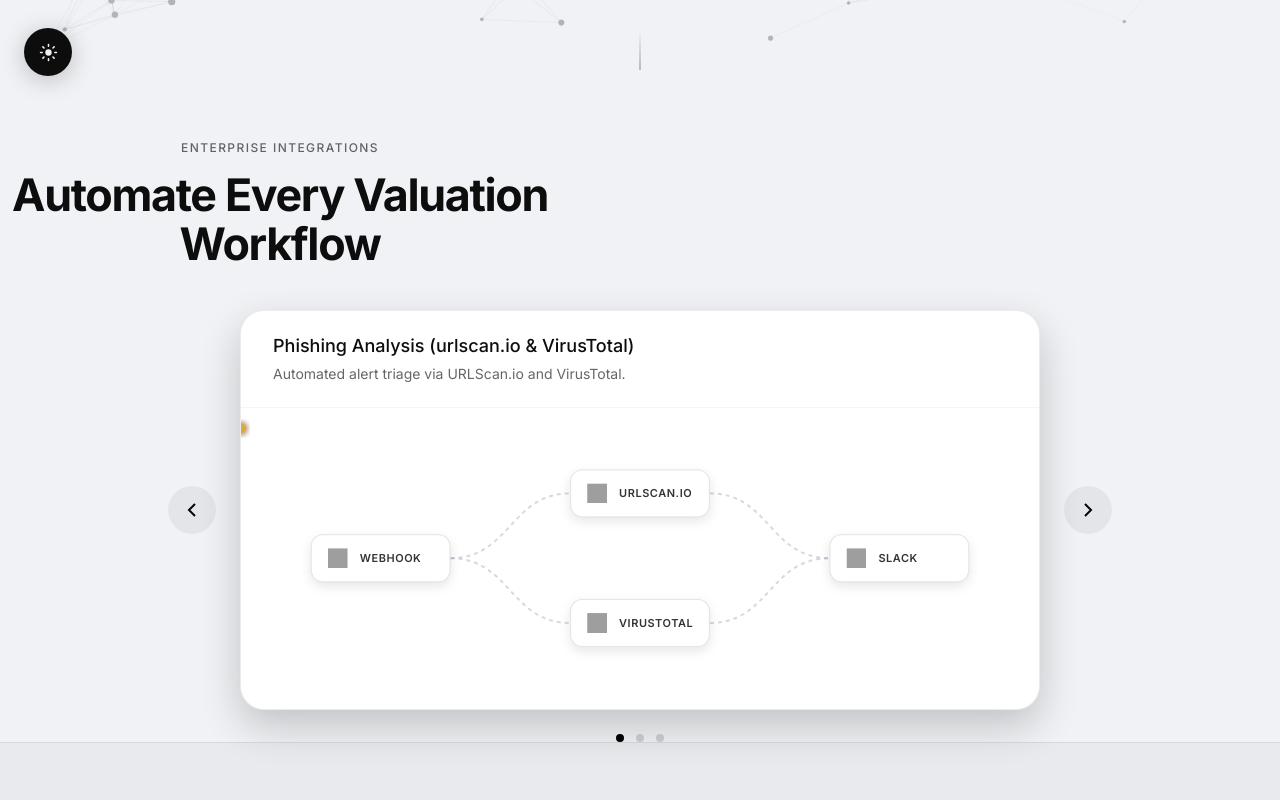
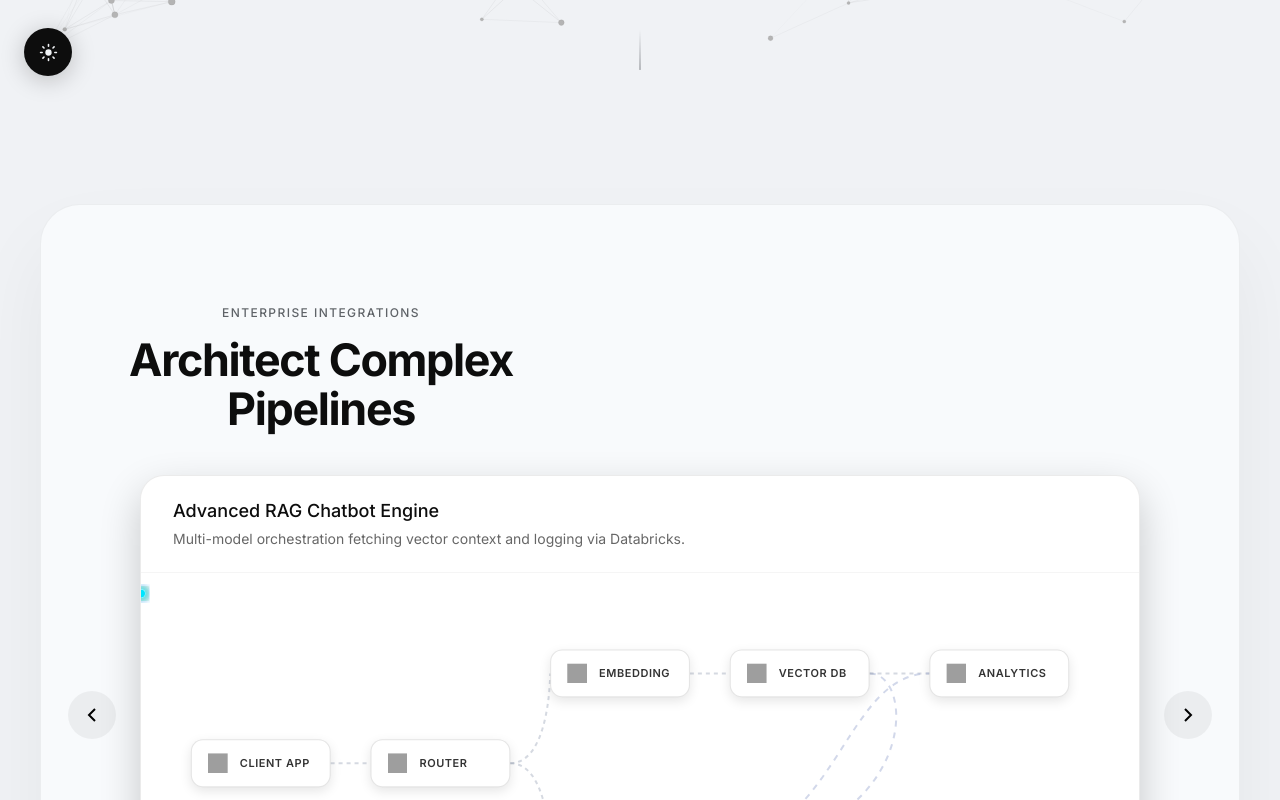
Before and after one commit to SahilShrivastava-Dev/Caratsense, a React (Vite) app: page / in a window 1280 px wide. Shown: the part 700-1500 px from the top of the page. Built offline with nearby package versions, Linux system fonts and the light colour scheme; grey boxes are pictures that could not be loaded; a web font is replaced by a local one.

Commit message:
Final workflow architecture and icon fixes

```diff
--- a/src/App.jsx
+++ b/src/App.jsx
@@ -878,72 +878,101 @@ const Nav = () => {
 };
 
 // ── Workflow Showcase ──────────────────────────────────────────
+// ── Workflow Showcase ──────────────────────────────────────────
 const SCENARIOS = [
   {
     id: "scen-1",
-    label: "Phishing Analysis (urlscan.io & VirusTotal)",
-    description: "Automated alert triage via URLScan.io and VirusTotal.",
+    label: "Advanced RAG Chatbot Engine",
+    description: "Multi-model orchestration fetching vector context and logging via Databricks.",
     nodes: [
-      { id: "n1", label: "Webhook", iconUrl: "https://cdn.simpleicons.org/n8n/FF6D5A", x: 140, y: 130 },
-      { id: "n2", label: "urlscan.io", iconUrl: "https://cdn.simpleicons.org/googlechrome/4285F4", x: 400, y: 65 },
-      { id: "n3", label: "VirusTotal", iconUrl: "https://cdn.simpleicons.org/virustotal/394EFF", x: 400, y: 195 },
-      { id: "n4", label: "Slack", iconUrl: "https://cdn.simpleicons.org/slack/4A154B", x: 660, y: 130 },
+      { id: "n1", label: "Client App", iconUrl: "https://cdn.jsdelivr.net/npm/simple-icons/icons/n8n.svg", x: 120, y: 170 },
+      { id: "n2", label: "Router", iconUrl: "https://cdn.jsdelivr.net/npm/simple-icons/icons/python.svg", x: 300, y: 170 },
+      { id: "n3", label: "Embedding", iconUrl: "https://cdn.jsdelivr.net/npm/simple-icons/icons/openai.svg", x: 480, y: 80 },
+      { id: "n4", label: "Vector DB", iconUrl: "https://cdn.jsdelivr.net/npm/simple-icons/icons/supabase.svg", x: 660, y: 80 },
+      { id: "n5", label: "LLM Core", iconUrl: "https://cdn.jsdelivr.net/npm/simple-icons/icons/claude.svg", x: 480, y: 260 },
+      { id: "n6", label: "Analytics", iconUrl: "https://cdn.jsdelivr.net/npm/simple-icons/icons/databricks.svg", x: 860, y: 80 },
+      { id: "n7", label: "Zendesk", iconUrl: "https://cdn.jsdelivr.net/npm/simple-icons/icons/zendesk.svg", x: 860, y: 260 }
     ],
     paths: [
-      { id: "p1", d: "M 210 130 C 270 130, 270 65, 330 65" },
-      { id: "p2", d: "M 210 130 C 270 130, 270 195, 330 195" },
-      { id: "p3", d: "M 470 65 C 530 65, 530 130, 590 130" },
-      { id: "p4", d: "M 470 195 C 530 195, 530 130, 590 130" }
+      { id: "p1", d: "M 190 170 L 230 170", type: "solid" },
+      { id: "p2", d: "M 370 170 C 410 170, 410 80, 410 80", type: "solid" },
+      { id: "p3", d: "M 370 170 C 410 170, 410 260, 410 260", type: "solid" },
+      { id: "p4", d: "M 550 80 L 590 80", type: "solid" },
+      { id: "p5", d: "M 730 80 C 780 80, 780 260, 550 260", type: "dash" }, /* Context injection */
+      { id: "p6", d: "M 730 80 L 790 80", type: "solid" },
+      { id: "p7", d: "M 550 260 C 700 260, 700 80, 790 80", type: "dash" }, /* Telemetry */
+      { id: "p8", d: "M 550 260 L 790 260", type: "solid" }
     ],
     signals: [
-      { pathId: "p1", delay: 0, dur: 1.5, color: "#a078e6" },
-      { pathId: "p2", delay: 0.2, dur: 1.5, color: "#a078e6" },
-      { pathId: "p3", delay: 1.5, dur: 1.5, color: "#d4af37" },
-      { pathId: "p4", delay: 1.7, dur: 1.5, color: "#d4af37" }
+      { pathId: "p1", delay: 0, dur: 1.0, color: "#00e5ff", type: "dot" },
+      { pathId: "p2", delay: 1.0, dur: 1.0, color: "#a078e6", type: "dot" },
+      { pathId: "p3", delay: 1.0, dur: 1.0, color: "#a078e6", type: "dot" },
+      { pathId: "p4", delay: 2.0, dur: 1.0, color: "#00e5ff", type: "dot" },
+      { pathId: "p5", delay: 2.5, dur: 2.0, color: "#d4af37", type: "stream" },
+      { pathId: "p6", delay: 3.5, dur: 1.5, color: "#ffffff", type: "dot" },
+      { pathId: "p7", delay: 3.0, dur: 1.5, color: "#ffffff", type: "dot" },
+      { pathId: "p8", delay: 4.5, dur: 1.5, color: "#00e5ff", type: "stream" }
     ]
   },
   {
     id: "scen-2",
-    label: "Lead Enrichment",
-    description: "Enrich form submissions using Clearbit before pushing to Salesforce.",
+    label: "Salesforce Invoice Processing",
+    description: "Automate invoice data extraction using AWS Textract and ingest to accounting.",
     nodes: [
-      { id: "n1", label: "Typeform", iconUrl: "https://cdn.simpleicons.org/typeform/111111", x: 120, y: 130 },
-      { id: "n2", label: "Clearbit", iconUrl: "https://cdn.simpleicons.org/clearbit/26B9BA", x: 300, y: 130 },
-      { id: "n3", label: "Salesforce", iconUrl: "https://cdn.simpleicons.org/salesforce/00A1E0", x: 480, y: 130 },
-      { id: "n4", label: "Gmail", iconUrl: "https://cdn.simpleicons.org/gmail/EA4335", x: 660, y: 130 }
+      { id: "n1", label: "Intake", iconUrl: "https://cdn.jsdelivr.net/npm/simple-icons/icons/gmail.svg", x: 120, y: 170 },
+      { id: "n2", label: "Document AI", iconUrl: "https://cdn.jsdelivr.net/npm/simple-icons/icons/amazonaws.svg", x: 300, y: 170 },
+      { id: "n3", label: "Validation", iconUrl: "https://cdn.jsdelivr.net/npm/simple-icons/icons/python.svg", x: 480, y: 170 },
+      { id: "n4", label: "Salesforce", iconUrl: "https://cdn.jsdelivr.net/npm/simple-icons/icons/salesforce.svg", x: 660, y: 80 },
+      { id: "n5", label: "Quickbooks", iconUrl: "https://cdn.jsdelivr.net/npm/simple-icons/icons/quickbooks.svg", x: 660, y: 260 },
+      { id: "n6", label: "Alerting", iconUrl: "https://cdn.jsdelivr.net/npm/simple-icons/icons/slack.svg", x: 860, y: 170 }
     ],
     paths: [
-      { id: "p1", d: "M 190 130 L 230 130" },
-      { id: "p2", d: "M 370 130 L 410 130" },
-      { id: "p3", d: "M 550 130 L 590 130" }
+      { id: "p1", d: "M 190 170 L 230 170", type: "solid" },
+      { id: "p2", d: "M 370 170 L 410 170", type: "solid" },
+      { id: "p3", d: "M 550 170 C 590 170, 590 80, 590 80", type: "solid" },
+      { id: "p4", d: "M 550 170 C 590 170, 590 260, 590 260", type: "solid" },
+      { id: "p5", d: "M 730 80 C 780 80, 780 170, 790 170", type: "dash" },
+      { id: "p6", d: "M 730 260 C 780 260, 780 170, 790 170", type: "dash" }
     ],
     signals: [
-      { pathId: "p1", delay: 0, dur: 1.2, color: "#00e5ff" },
-      { pathId: "p2", delay: 1.2, dur: 1.2, color: "#d4af37" },
-      { pathId: "p3", delay: 2.4, dur: 1.2, color: "#a078e6" }
+      { pathId: "p1", delay: 0, dur: 1.0, color: "#d4af37", type: "dot" },
+      { pathId: "p2", delay: 1.0, dur: 1.5, color: "#00e5ff", type: "dot" },
+      { pathId: "p3", delay: 2.5, dur: 1.0, color: "#a078e6", type: "stream" },
+      { pathId: "p4", delay: 2.5, dur: 1.0, color: "#a078e6", type: "stream" },
+      { pathId: "p5", delay: 3.5, dur: 1.5, color: "#ffffff", type: "dot" },
+      { pathId: "p6", delay: 3.5, dur: 1.5, color: "#ffffff", type: "dot" }
     ]
   },
   {
     id: "scen-3",
-    label: "Automated Onboarding",
-    description: "Provision Jira, Google Workspace, and Teams on Stripe purchase.",
+    label: "Autonomous RPA Agent",
+    description: "Headless browser scraping pipelined directly to Sheets and Jira tracking.",
     nodes: [
-      { id: "n1", label: "Stripe", iconUrl: "https://cdn.simpleicons.org/stripe/008CDD", x: 140, y: 130 },
-      { id: "n2", label: "Jira", iconUrl: "https://cdn.simpleicons.org/jira/0052CC", x: 400, y: 65 },
-      { id: "n3", label: "Workspace", iconUrl: "https://cdn.simpleicons.org/googleworkspace/4285F4", x: 400, y: 195 },
-      { id: "n4", label: "Teams", iconUrl: "https://cdn.simpleicons.org/microsoftteams/6264A7", x: 660, y: 130 }
+      { id: "n1", label: "Scheduler", iconUrl: "https://cdn.jsdelivr.net/npm/simple-icons/icons/n8n.svg", x: 120, y: 170 },
+      { id: "n2", label: "Agent LLM", iconUrl: "https://cdn.jsdelivr.net/npm/simple-icons/icons/claude.svg", x: 300, y: 170 },
+      { id: "n3", label: "Scraper", iconUrl: "https://cdn.jsdelivr.net/npm/simple-icons/icons/robotframework.svg", x: 480, y: 80 },
+      { id: "n4", label: "Processing", iconUrl: "https://cdn.jsdelivr.net/npm/simple-icons/icons/python.svg", x: 480, y: 260 },
+      { id: "n5", label: "Data Sink", iconUrl: "https://cdn.jsdelivr.net/npm/simple-icons/icons/googlesheets.svg", x: 660, y: 80 },
+      { id: "n6", label: "Ticketing", iconUrl: "https://cdn.jsdelivr.net/npm/simple-icons/icons/jira.svg", x: 660, y: 260 },
+      { id: "n7", label: "Reporting", iconUrl: "https://cdn.jsdelivr.net/npm/simple-icons/icons/slack.svg", x: 860, y: 170 }
     ],
     paths: [
-      { id: "p1", d: "M 210 130 C 270 130, 270 65, 330 65" },
-      { id: "p2", d: "M 210 130 C 270 130, 270 195, 330 195" },
-      { id: "p3", d: "M 470 65 C 530 65, 530 130, 590 130" },
-      { id: "p4", d: "M 470 195 C 530 195, 530 130, 590 130" }
+      { id: "p1", d: "M 190 170 L 230 170", type: "solid" },
+      { id: "p2", d: "M 370 170 C 410 170, 410 80, 410 80", type: "solid" },
+      { id: "p3", d: "M 550 80 C 600 80, 600 260, 410 260", type: "dash" },
+      { id: "p4", d: "M 550 80 L 590 80", type: "solid" },
+      { id: "p5", d: "M 550 260 L 590 260", type: "solid" },
+      { id: "p6", d: "M 730 80 C 780 80, 780 170, 790 170", type: "dash" },
+      { id: "p7", d: "M 730 260 C 780 260, 780 170, 790 170", type: "dash" }
     ],
     signals: [
-      { pathId: "p1", delay: 0, dur: 1.5, color: "#d4af37" },
-      { pathId: "p2", delay: 0.2, dur: 1.5, color: "#d4af37" },
-      { pathId: "p3", delay: 1.5, dur: 1.5, color: "#00e5ff" },
-      { pathId: "p4", delay: 1.7, dur: 1.5, color: "#00e5ff" }
+      { pathId: "p1", delay: 0, dur: 1.0, color: "#d4af37", type: "dot" },
+      { pathId: "p2", delay: 1.0, dur: 1.0, color: "#00e5ff", type: "dot" },
+      { pathId: "p3", delay: 2.0, dur: 1.5, color: "#a078e6", type: "stream" },
+      { pathId: "p4", delay: 2.0, dur: 1.0, color: "#00e5ff", type: "stream" },
+      { pathId: "p5", delay: 3.5, dur: 1.0, color: "#ffffff", type: "dot" },
+      { pathId: "p6", delay: 3.0, dur: 1.5, color: "#d4af37", type: "dot" },
+      { pathId: "p7", delay: 4.5, dur: 1.5, color: "#d4af37", type: "dot" }
     ]
   }
 ];
@@ -958,9 +987,10 @@ const WorkflowShowcase = () => {
 
   return (
     <section className="workflows-section" id="workflows">
+       <div className="workflow-animated-container fade-in">
          <div className="section-header" style={{ textAlign: 'center', marginBottom: 40, marginTop: 40 }}>
            <p className="section-label">Enterprise Integrations</p>
-         <h2 className="section-title">Automate Every Valuation Workflow</h2>
+           <h2 className="section-title">Architect Complex Pipelines</h2>
          </div>
 
          <div className="workflow-carousel-wrap">
@@ -975,45 +1005,59 @@ const WorkflowShowcase = () => {
              </div>
 
              <div className="workflow-canvas-wrap">
-             <svg viewBox="0 0 800 260" className="workflow-svg" key={`svg-${scen.id}`}>
+               <svg viewBox="0 0 1000 340" className="workflow-svg" key={`svg-${scen.id}`}>
                  <defs>
                    <filter id={`glow-sig-${scen.id}`} x="-50%" y="-50%" width="200%" height="200%">
-                   <feGaussianBlur stdDeviation="3" result="blur" />
+                     <feGaussianBlur stdDeviation="4" result="blur" />
                      <feComposite in="SourceGraphic" in2="blur" operator="over" />
                    </filter>
-                 {scen.paths.map(p => (
-                   <path key={`def-${p.id}`} id={`${scen.id}-${p.id}`} d={p.d} fill="none" />
-                 ))}
                  </defs>
 
                  {scen.paths.map(p => (
                    <path
                      key={p.id}
+                     id={`${scen.id}-${p.id}`}
                      d={p.d}
-                   stroke="rgba(150, 160, 180, 0.4)"
+                     className={`workflow-path workflow-path-${p.type}`}
+                     stroke={p.type === 'dash' ? "rgba(180, 190, 220, 0.6)" : "rgba(150, 160, 180, 0.4)"}
                      strokeWidth="2"
-                   strokeDasharray="4 4"
                      fill="none"
                    />
                  ))}
 
-               {scen.signals.map((sig, i) => (
-                  <circle key={`sig-${i}`} r="4.5" fill={sig.color} filter={`url(#glow-sig-${scen.id})`}>
+                 {scen.signals.map((sig, i) => {
+                    const renderCircle = (offsetDelay, idxKey, sizeMultiplier) => (
+                      <circle key={`sig-${i}-${idxKey}`} r={4.5 * sizeMultiplier} fill={sig.color} filter={`url(#glow-sig-${scen.id})`}>
                         <animateMotion
                           dur={`${sig.dur}s`}
                           repeatCount="indefinite"
-                      begin={`${sig.delay}s`}
+                          begin={`${sig.delay + offsetDelay}s`}
                         >
                           <mpath href={`#${scen.id}-${sig.pathId}`} />
                         </animateMotion>
                       </circle>
-               ))}
+                    );
+
+                    if (sig.type === 'stream') {
+                      return (
+                        <g key={`stream-${i}`}>
+                          {renderCircle(0, 0, 0.8)}
+                          {renderCircle(0.15, 1, 0.8)}
+                          {renderCircle(0.30, 2, 0.8)}
+                        </g>
+                      );
+                    }
+                    if (sig.type === 'dot') {
+                       return renderCircle(0, 0, 1.0);
+                    }
+                    return null;
+                 })}
 
                  {scen.nodes.map(n => (
                    <foreignObject key={n.id} x={n.x - 70} y={n.y - 24} width="140" height="48" style={{ overflow: 'visible' }}>
                      <div className="workflow-node" xmlns="http://www.w3.org/1999/xhtml">
                        <div className="workflow-node-icon">
-                       <img src={n.iconUrl} alt={n.label} width="20" height="20" style={{ display: 'block' }} />
+                         <img className="workflow-node-logo" src={n.iconUrl} alt={n.label} width="20" height="20" />
                        </div>
                        <div className="workflow-node-label">{n.label}</div>
                      </div>
@@ -1032,6 +1076,7 @@ const WorkflowShowcase = () => {
            {SCENARIOS.map((_, i) => (
              <span key={i} className={`carousel-dot ${i === activeIdx ? 'active' : ''}`} onClick={() => setActiveIdx(i)} />
            ))}
+         </div>
        </div>
     </section>
   );
--- a/src/index.css
+++ b/src/index.css
@@ -412,7 +412,7 @@ body {
 }
 
 .feature-text {
-  /* intentional — layout handled by parent grid */
+  display: block;
 }
 
 .feature-tag {
@@ -769,7 +769,7 @@ body {
 }
 
 .trust-card-text {
-  /* intentional — layout handled by parent flex */
+  display: block;
 }
 
 .trust-card-title {
@@ -1723,9 +1723,42 @@ body, .nav, .hero, section, footer, .pricing-card, .mock-item, .mock-stat,
 /* ── WORKFLOW SCROLLER ── */
 .workflows-section {
   position: relative;
+  width: 100%;
+  padding: 80px 0 120px;
+  background: var(--bg-primary);
+  overflow: hidden;
   z-index: 2;
   margin-top: 24px;
 }
+
+/* Scaling pop-up animation */
+.workflow-animated-container {
+  max-width: 1200px;
+  margin: 0 auto;
+  border-radius: 40px;
+  background: #080a0f;
+  border: 1px solid rgba(255, 255, 255, 0.05);
+  padding: 60px 0;
+  box-shadow: 0 40px 80px rgba(0,0,0,0.4);
+  transform: scale(0.92) translateY(60px);
+  opacity: 0;
+  transition: all 0.8s cubic-bezier(0.2, 0.8, 0.2, 1);
+}
+.workflow-animated-container.visible {
+  transform: scale(1) translateY(0);
+  opacity: 1;
+}
+
+[data-theme="light"] .workflow-animated-container {
+  background: #f8fafc;
+  border: 1px solid rgba(0, 0, 0, 0.05);
+  box-shadow: 0 40px 80px rgba(0,0,0,0.05);
+}
+[data-theme="invert"] .workflow-animated-container {
+  background: #000;
+  border: 1px solid rgba(0, 229, 255, 0.2);
+}
+
 .workflow-carousel-wrap {
   display: flex;
   align-items: center;
@@ -1771,8 +1804,8 @@ body, .nav, .hero, section, footer, .pricing-card, .mock-item, .mock-stat,
 }
 
 .workflow-card {
-  width: 800px;
-  height: 400px;
+  width: 1000px;
+  height: 480px;
   background: rgba(20, 24, 30, 0.4);
   border: 1px solid rgba(255, 255, 255, 0.08);
   border-radius: 24px;
@@ -1813,6 +1846,21 @@ body, .nav, .hero, section, footer, .pricing-card, .mock-item, .mock-stat,
   height: 100%;
   display: block;
 }
+
+@keyframes dashFlow {
+  to {
+    stroke-dashoffset: -20;
+  }
+}
+
+.workflow-path-dash {
+  stroke-dasharray: 6 6;
+  animation: dashFlow 1.5s linear infinite;
+}
+.workflow-path-solid {
+  stroke-dasharray: 4 4;
+}
+
 .workflow-node {
   width: 100%;
   height: 100%;
@@ -1850,6 +1898,12 @@ body, .nav, .hero, section, footer, .pricing-card, .mock-item, .mock-stat,
   white-space: nowrap;
 }
 
+.workflow-node-logo {
+  display: block;
+  filter: invert(1) brightness(2);
+  transition: filter 0.3s ease;
+}
+
 /* Base Light Theme */
 [data-theme="light"] .workflow-card {
   background: #ffffff;
@@ -1861,6 +1915,7 @@ body, .nav, .hero, section, footer, .pricing-card, .mock-item, .mock-stat,
 [data-theme="light"] .workflow-node { background: #fff; border-color: rgba(0,0,0,0.1); }
 [data-theme="light"] .workflow-node-label { color: rgba(0,0,0,0.8); }
 [data-theme="light"] .workflow-node:hover { border-color: #0d0d0d; }
+[data-theme="light"] .workflow-node-logo { filter: none; }
 
 /* Invert Theme overrides */
 [data-theme="invert"] .workflow-card {
```
Lines whose indentation alone changed are shown as unchanged.
